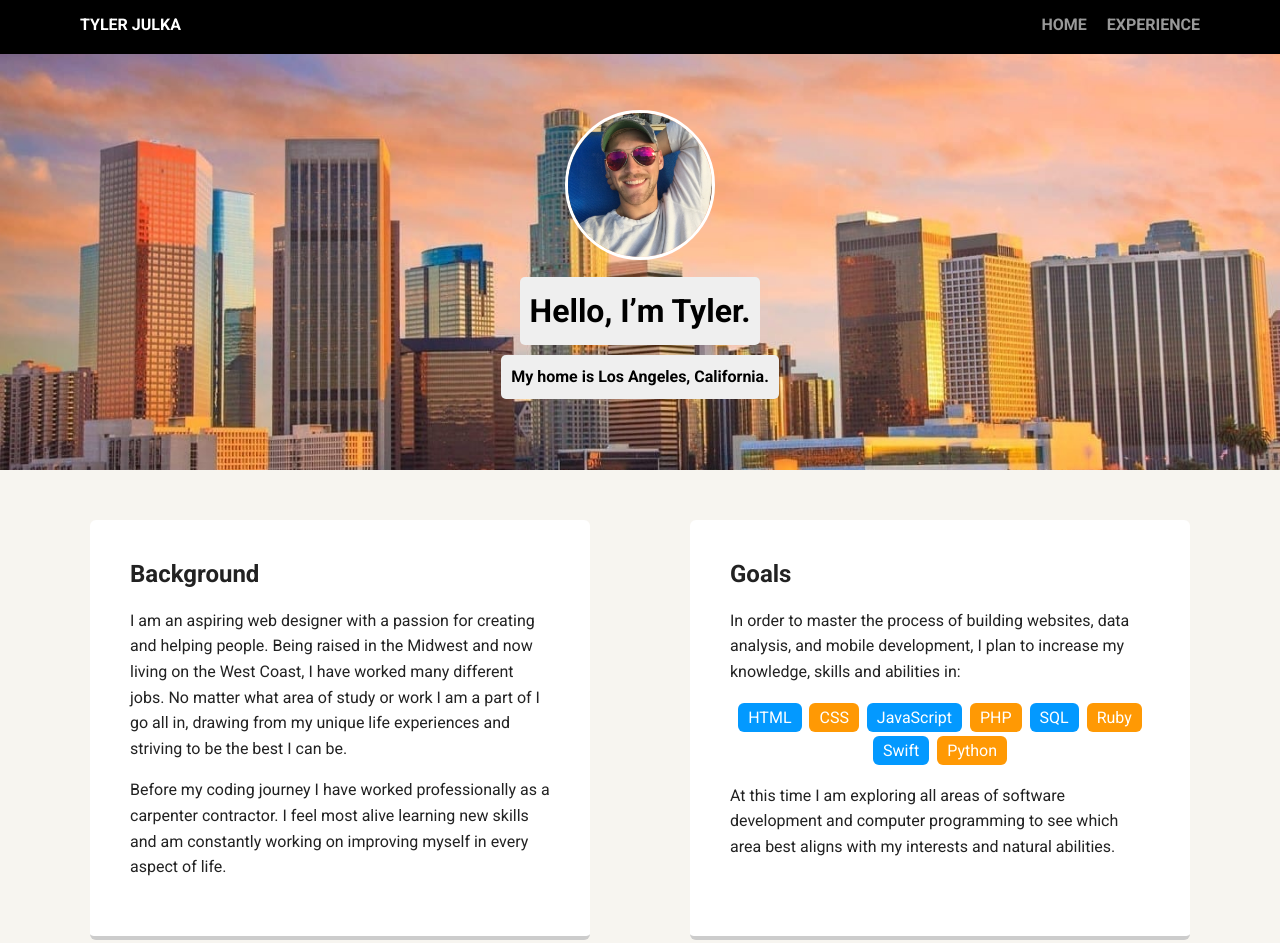
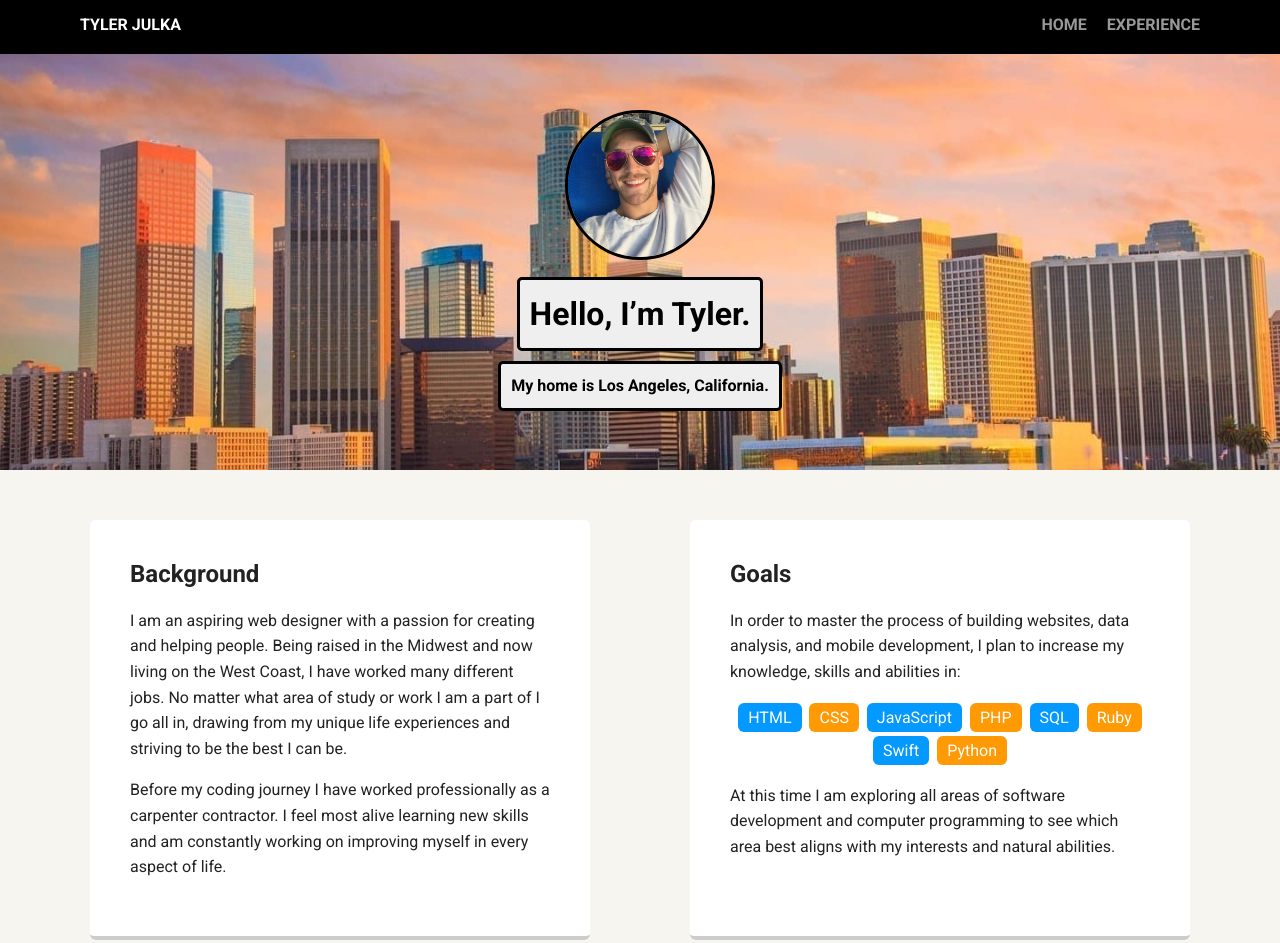
Before and after one commit to tyler-julka/fewd_td-project1, a plain HTML site: page index.html in a window 1280 px wide. Shown: the top 943 px of the page. Drawn offline with Linux system fonts and the light colour scheme; a web font is replaced by a local one.

Commit message:
Update styles.css
Added borders to header elements

```diff
--- a/styles.css
+++ b/styles.css
@@ -71,7 +71,7 @@ header .profile-image {
   width: 150px;
   height: 150px;
   border-radius: 50%;
-  border: 3px solid white;
+  border: 3px solid black;
   transition: all .5s;
 }
 header .profile-image:hover {
@@ -84,11 +84,13 @@ header .profile-image:hover {
   border-radius: 5px;
   display: table;
   margin: 10px auto;
+  border: solid black 3px;
 }
 .location {
   background-color: #efefef;
   color: black;
   font-weight: bold;
+  border: solid black 3px;
 }
 .card {
   margin: 30px;
```
